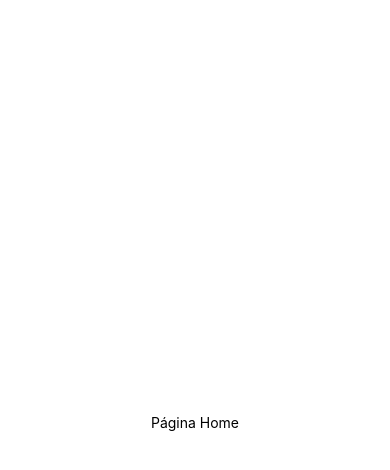
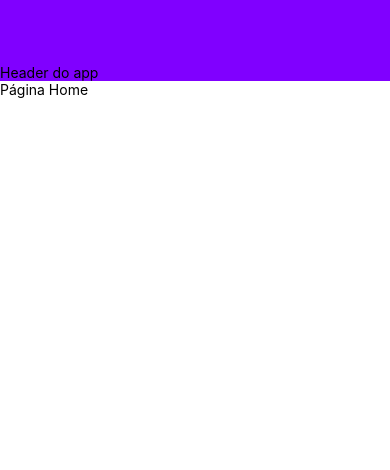
Before and after one commit to maxmonteiro/react-native-finance-app, a React Native app: screen / in a window 390 px wide. Shown: the top 470 px of the page. Built offline with nearby package versions, Linux system fonts and the light colour scheme.

Commit message:
cria header e statusbar

```diff
--- a/App.js
+++ b/App.js
@@ -1,4 +1,4 @@
-import Home from './src/pages/home'
+import Home from './src/pages/Home'
 
 export default function App() {
   return (
--- a/package.json
+++ b/package.json
@@ -12,7 +12,7 @@
     "expo": "~49.0.7",
     "expo-status-bar": "~1.6.0",
     "react": "18.2.0",
-    "react-native": "0.72.3",
+    "react-native": "0.72.4",
     "react-native-web": "~0.19.6",
     "react-dom": "18.2.0"
   },
--- /dev/null
+++ b/src/components/Header/index.js
@@ -0,0 +1,25 @@
+import React from 'react';
+import {
+    View,
+    StyleSheet,
+    Text,
+    StatusBar
+
+} from 'react-native'
+
+const statusBarHeight = StatusBar.currentHeight ? StatusBar.currentHeight + 22 : 64;
+
+export default function Header() {
+    return (
+        <View style={styles.container}>
+            <Text>Header do app</Text>
+        </View>
+    )
+}
+
+const styles = StyleSheet.create({
+    container: {
+        paddingTop: statusBarHeight,
+        backgroundColor: '#8000ff'
+    }
+})
--- a/src/pages/home/index.js
+++ b/src/pages/Home/index.js
@@ -1,8 +1,10 @@
 import { StyleSheet, Text, View } from 'react-native';
+import Header from '../../components/Header'
 
 export default function Home() {
   return (
     <View style={styles.container}>
+      <Header/>
       <Text>Página Home</Text>
     </View>
   );
@@ -11,8 +13,6 @@ export default function Home() {
 const styles = StyleSheet.create({
   container: {
     flex: 1,
-    backgroundColor: '#fff',
-    alignItems: 'center',
-    justifyContent: 'center',
+    backgroundColor: '#fff'
   },
 });
```
Also changed, not shown: 1 other file (tests, documents, lock files or other folders).
